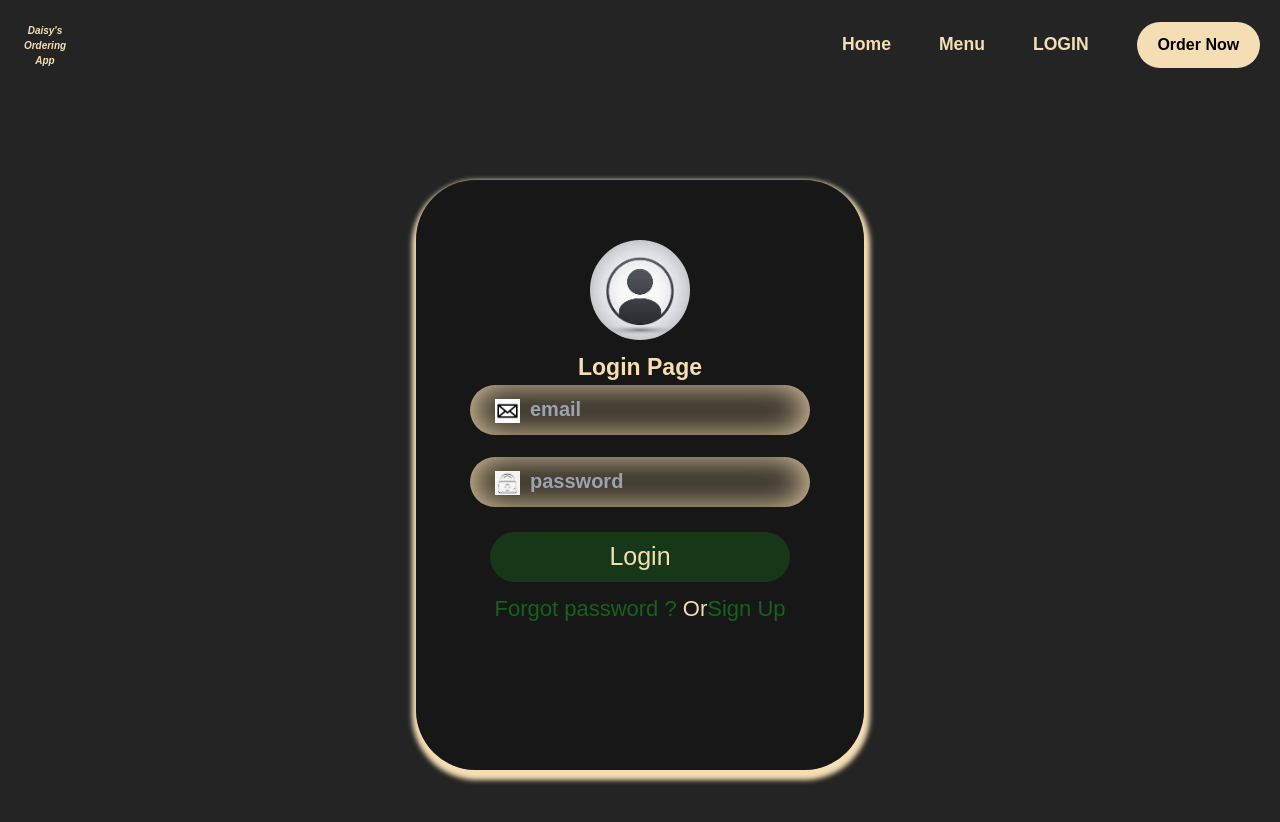
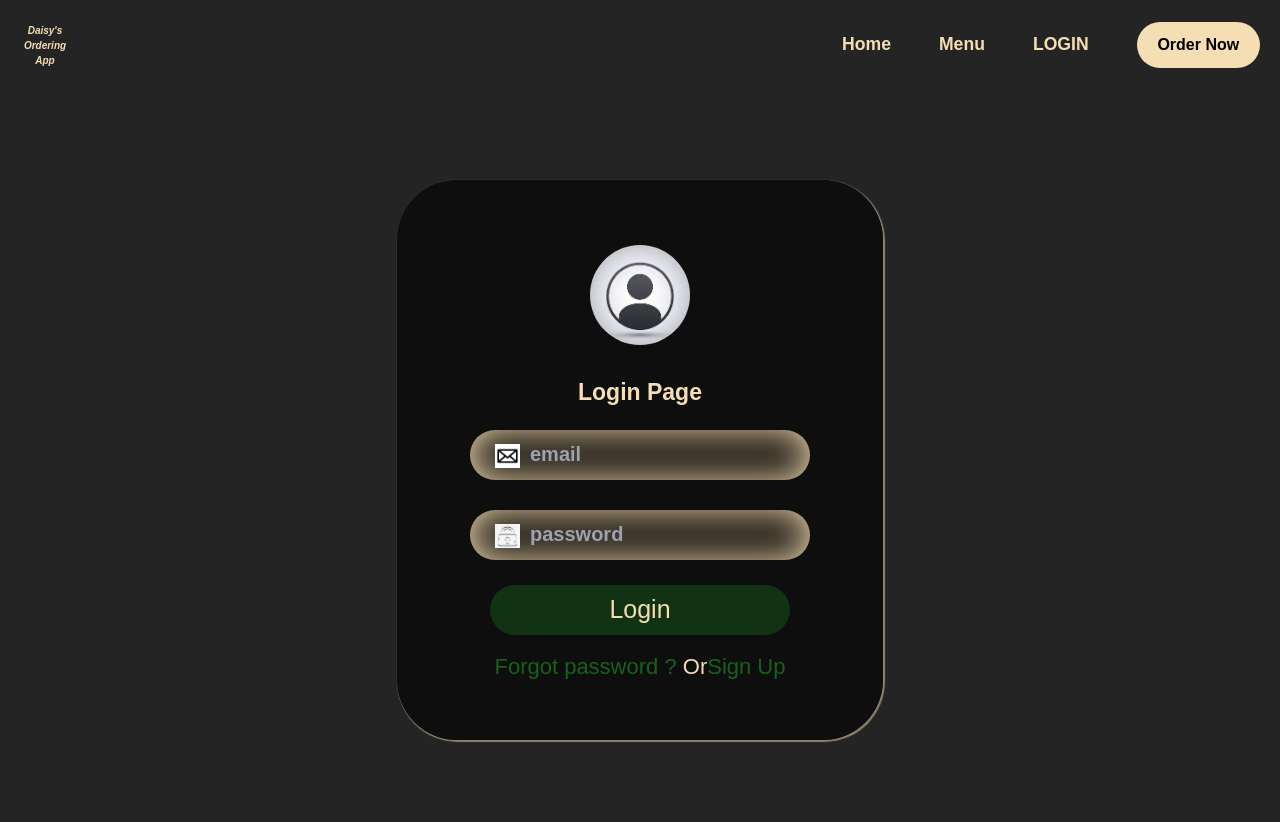
Before and after one commit to nsamedaisy/Food-Ordering-App, a React (Create React App) app: page /login in a window 1280 px wide. Shown: the top 822 px of the page. Built offline with nearby package versions, Linux system fonts and the light colour scheme.

Commit message:
my foodordering app commit

```diff
--- a/src/App.js
+++ b/src/App.js
@@ -10,6 +10,7 @@ import Checkout from './components/Checkout';
 import { BrowserRouter as Router, Routes, Route, NavLink, Link, Switch } from 'react-router-dom';
 import Dashboard from './components/Dashboard';
 import AdminLogin from './components/AdminLogin';
+import DBDetailorder from './components/DBDetailorder';
 
 function App() {
 
@@ -26,6 +27,7 @@ function App() {
         <Route path='/login' element={<AdminLogin />} />
         <Route path='/dashboard/*' element={<Dashboard />} />
       </Routes>
+      {/* <DBDetailorder /> */}
     </div>
   );
 }
--- a/src/components/AdminLogin.jsx
+++ b/src/components/AdminLogin.jsx
@@ -59,7 +59,7 @@ function AdminLogin() {
           </div>
           <form onSubmit={formik.handleSubmit}>
             <div>
-              <h1>Login Page</h1>
+              <h1 className="login-text">Login Page</h1>
               <div>
                 <img src={email} alt="email" className="email" />
                 <input
--- a/src/components/CreateMenuItem.jsx
+++ b/src/components/CreateMenuItem.jsx
@@ -1,32 +1,40 @@
-import React from 'react';
-import { Form, Input, Button, Card, InputNumber } from 'antd';
+import React from "react";
+import { Form, Input, Button, Card, InputNumber } from "antd";
+// import data from "../components/data"
 
 const { TextArea } = Input;
 
 function CreateMenuItem() {
+
   return (
-    <div className='createmenuitem'>
-    <Card title='New Menu Item' style={{ margin: 100 }}>
-      <Form layout='vertical' wrapperCol={{ span: 15}}>
-        <Form.Item label='Dish Name' required>
-          <Input placeholder='Enter dish name' />
+    <div className="createmenuitem">
+      <Card title="New Menu Item" style={{ margin: 100 }}>
+        <Form layout="vertical" wrapperCol={{ span: 15 }}>
+          <Form.Item label="Dish Image" required></Form.Item>
+          <Form.Item label="Dish Name" required>
+            <Input placeholder="Enter dish name" />
           </Form.Item>
 
-        <Form.Item label='Dish Description' required>
-          <TextArea rows={4} placeholder='Enter dish description' />
+          <Form.Item label="Dish Description" required>
+            <TextArea rows={4} placeholder="Enter dish description" />
           </Form.Item>
 
-        <Form.Item label='Price ($)' required>
+          <Form.Item label="Price ($)" required>
             <InputNumber />
           </Form.Item>
 
           <Form.Item>
-          <Button type='primary' style={{ backgroundColor: '#3662186f'}}>Submit</Button>
+            <Button type="link" style={{ backgroundColor: "#3662186f" }} >
+              Add Item
+            </Button>
           </Form.Item>
         </Form>
       </Card>
     </div>
-  )
+  );
 }
 
-export default CreateMenuItem
+export default CreateMenuItem;
+
+
+// onClick={() => addItem()}
--- a/src/components/DBMenu.jsx
+++ b/src/components/DBMenu.jsx
@@ -1,35 +1,67 @@
-import React from 'react';
-import { Card, Table, Button } from 'antd';
-import Data from './data';
-import { Link } from 'react-router-dom';
+import { React, useState } from "react";
+import { Card, Table, Button, Modal } from "antd";
+import Data from "./data";
+import { Link } from "react-router-dom";
 
 function DBMenu() {
+  const [menuItems, setMenuItems] = useState([]);
+  const handleDelete = (record) => {
+    Modal.confirm({
+      title: "Confirm Delete",
+      content: "Are you sure you want to delete this menu item?",
+      okText: "Delete",
+      okType: "danger",
+      cancelText: "Cancel",
+      onOk: () => {
+        const updatedMenuItems = menuItems.filter(
+          (item) => item.id !== record.id
+        );
+        setMenuItems(updatedMenuItems);
+      },
+    });
+  };
+
   const tableColumns = [
     {
-      title: 'Menu Item(s)',
-      dataIndex: 'title',
-      key: 'title',
+      title: "Menu Item(s)",
+      dataIndex: "title",
+      key: "title",
     },
     {
-      title: 'Price',
-      dataIndex: 'price',
-      key: 'price',
-      render: (price) => `${price} $`
-    },{
-      title: 'Action',
-      key: 'Action',
-      render: () => <Button danger>Remove</Button>
+      title: "Price",
+      dataIndex: "price",
+      key: "price",
+      render: (price) => `${price} $`,
+    },
+    {
+      title: "Action",
+      key: "Action",
+      render: (text, record) => (
+        <Button danger onClick={() => handleDelete(record)}>
+          Remove
+        </Button>
+      ),
     },
   ];
 
   return (
-    <Card title={'Choose from the menu below the available meal'} style={{ margin: 50, backgroundColor: '#151414b1'}}>
-        <Table style={{ margin: 20 }} dataSource={Data} columns={tableColumns} rowKey='id' />
-        <Link to={'create'}>
-          <Button type='primary' style={{backgroundColor: '#151414b1'}}>New Item</Button>
-        </Link>
+    <Card
+      title={"Choose from the menu below the available meal"}
+      style={{ margin: 50, backgroundColor: "#151414b1" }}
+    >
+      <Table
+        style={{ margin: 20 }}
+        dataSource={Data}
+        columns={tableColumns}
+        rowKey="id"
+      />
+      <Link to={"create"}>
+        <Button type="primary" style={{ backgroundColor: "#151414b1" }}>
+          New Item
+        </Button>
+      </Link>
     </Card>
-  )
+  );
 }
 
-export default DBMenu
+export default DBMenu;
--- a/src/index.css
+++ b/src/index.css
@@ -272,7 +272,7 @@ section {
   height: 75vh;
   color: wheat;
   margin-top: 20px;
-  border: 1px solid #f5deb36f;
+  border: 1px solid #f5deb326;
   align-items: center;
 }
 
@@ -292,7 +292,7 @@ input[type='location'] {
   font-size: 18px;
   line-height: 1.4;
   color: wheat;
-  box-shadow: 1px 1px 5px wheat;
+  box-shadow: 1px 2px 5px rgba(245, 222, 179, 0.499);
   border-radius: 4px;
   background-color: #00000084;
 }
@@ -307,12 +307,13 @@ input[type='location']:hover {
 }
 
 .contact-btn {
-  padding: 1rem 2.5rem;
+  padding: 1rem 2rem;
   background-color: #16621b;
+  font-weight: 700;
   outline: none;
   border-radius: 15px;
   border: none;
-  font-size: 1rem;
+  font-size: 20px;
   cursor: pointer;
   width: 180px;
   text-align: center;
@@ -438,16 +439,16 @@ input[type='location']:hover {
 .sub-main {
   display: flex;
   justify-content: center;
-  height: 590px;
-  width: 35%;
-  box-shadow: 1px 5px 5px 5px wheat;
+  height: 70vh;
+  width: 38vw;
+  box-shadow: 1px 1px 1px 1px #f5deb382;
   padding-top: 30px;
   border-radius: 60px;
-  background-color: #0e0d0d84;
+  background-color: #0e0d0df4;
 }
 
 .imgs {
-  padding-top: 20px;
+  padding: 20px 0 15px;
   justify-content: center;
   display: flex;
 }
@@ -457,8 +458,8 @@ input[type='location']:hover {
   align-items: center;
   display: flex;
   justify-content: center;
-  height: 120px;
-  width: 125px;
+  height: 130px;
+  width: 130px;
 }
 
 .profile {
@@ -493,7 +494,7 @@ input[type='location']:hover {
 }
 
 .second-input {
-  padding-top: 22px;
+  padding-top: 30px;
 }
 
 .main button {
@@ -512,13 +513,17 @@ input[type='location']:hover {
 
 }
 
+.login-text {
+  margin-bottom: 20px;
+}
+
 .login-button {
   padding-top: 25px;
 }
 
 .link {
   font-weight: 400;
-  padding-top: 10px;
+  padding: 15px;
   font-size: 22px;
 }
 
```
Lines whose indentation alone changed are shown as unchanged.
